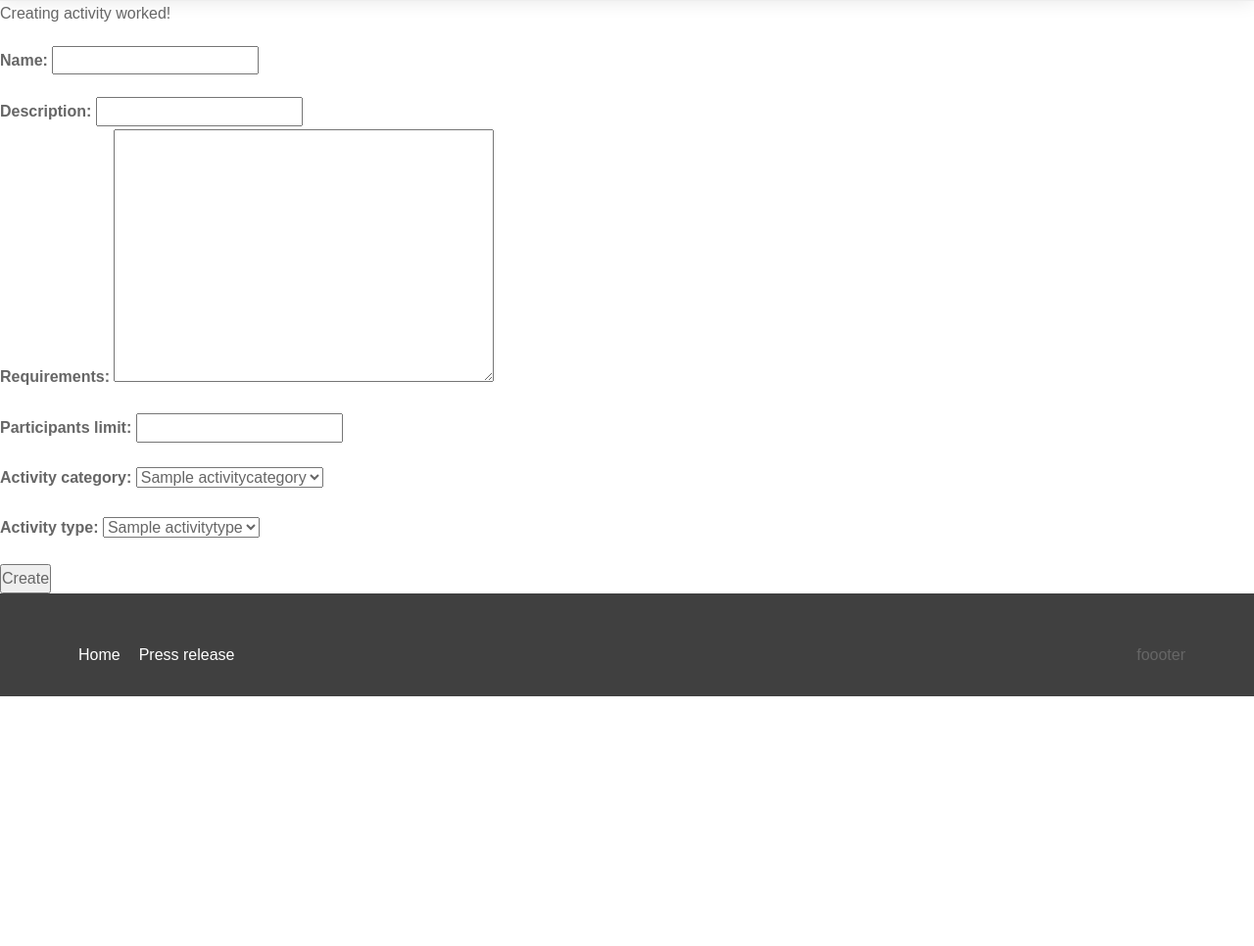
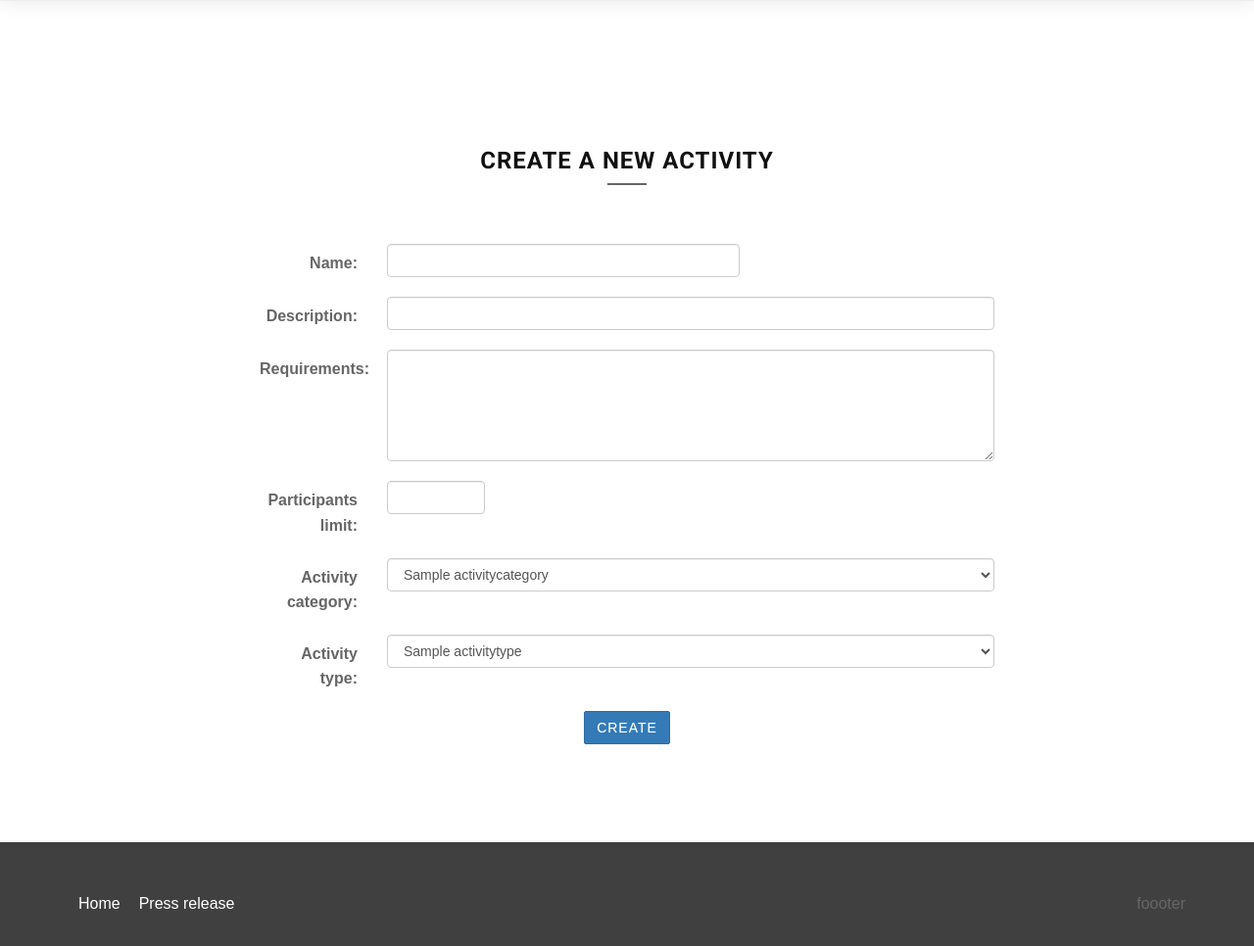
Before and after one commit to gisthere/Activities, a Django app: page /activity/create/ in a window 1280 px wide. Shown: the part 56-1022 px from the top of the page at 98% size. Before the commit the page ends 767 px from the top, so only its background shows below. Run offline with Django 3.2, Linux system fonts and the light colour scheme; tables that the repository leaves empty hold one stand-in row (values such as "Sample post"); some libraries are stand-ins or nearby versions; some web fonts are replaced.

Commit message:
Integration of Bootstrap forms for front end in "Create Activity" page.

```diff
--- a/Activities/activity/templates/activity/create.html
+++ b/Activities/activity/templates/activity/create.html
@@ -3,47 +3,74 @@
 {% block title %}Create Activity{% endblock %}
 
 {% block content %}
-    <p>Creating activity worked!</p>
-    <form action="{% url 'activity:add_activity' %}" method="post" novalidate>
+    <section class="home-section nopadd-bot color-dark text-center">
+        <div class="container marginbot-50">
+            <div class="row">
+                <div class="col-lg-8 col-lg-offset-2">
+                    <div class="animatedParent">
+                        <div class="section-heading text-center">
+                            <h2 class="h-bold animated bounceInDown">Create a new Activity</h2>
+                            <div class="divider-header"></div>
+                        </div>
+                    </div>
+                </div>
+            </div>
+        </div>
+        <div class="container">
+            <div class="row marginbot-80">
+                <div class="col-md-8 col-md-offset-2">
+                    <form class="form-horizontal" action="{% url 'activity:add_activity' %}" method="post" novalidate>
                         {% csrf_token %}
-
-        <p>
-        <label for="id_name">Name:</label>
-        <input id="id_name" maxlength="30" name="name" type="text" required="">
-        </p>
-
-        <label for="id_description">Description:</label>
-        <input id="id_description" maxlength="30" name="description" type="text">
-
-        <p>
-            <label for="id_requirements">Requirements:</label>
-            <textarea cols="40" id="id_requirements" name="requirements" rows="10" required=""></textarea>
-        </p>
-
-        <p>
-            <label for="id_participants_limit">Participants limit:</label>
-            <input id="id_participants_limit" name="participants_limit" type="text" required="">
-        </p>
-
-        <p>
-            <label class="required" for="id_activity_category">Activity category:</label>
-            <select id="id_activity_category" name="activity_category" required="">
+                    <div class="form-group">
+                        <label for="id_name" class="col-sm-2 control-label">Name:</label>
+                        <div class="col-sm-6">
+                            <input id="id_name" class="form-control" maxlength="30" name="name" type="text" required="">
+                        </div>
+                    </div>
+                    <div class="form-group">
+                        <label for="id_description" class="col-sm-2 control-label">Description:</label>
+                        <div class="col-sm-10">
+                            <input id="id_description" class="form-control" maxlength="30" name="description" type="text">
+                        </div>
+                    </div>
+                    <div class="form-group">
+                        <label for="id_requirements" class="col-sm-2 control-label">Requirements:</label>
+                        <div class="col-sm-10">
+                            <textarea id="id_requirements" class="form-control" name="requirements" rows="5" required=""></textarea>
+                        </div>
+                    </div>
+                    <div class="form-group">
+                        <label for="id_participants_limit" class="col-sm-2 control-label">Participants limit:</label>
+                        <div class="col-sm-2">
+                            <input id="id_participants_limit" class="form-control" name="participants_limit" type="text" required="">
+                        </div>
+                    </div>
+                    <div class="form-group">
+                        <label for="id_activity_category" class="col-sm-2 control-label">Activity category:</label>
+                        <div class="col-sm-10">
+                            <select id="id_activity_category" class="form-control" name="activity_category" required="">
                                 {% for category in activity_categories %}
                                     <option value="{{ category.id }}" >{{ category.name }}</option>
                                 {% endfor %}
                             </select>
-        </p>
-
-        <p>
-            <label class="required" for="id_activity_type">Activity type:</label>
-            <select id="id_activity_type" name="activity_type" required="">
+                        </div>
+                    </div>
+                    <div class="form-group">
+                        <label for="id_activity_type" class="col-sm-2 control-label">Activity type:</label>
+                        <div class="col-sm-10">
+                            <select id="id_activity_type" class="form-control" name="activity_type" required="">
                                 {% for type in activity_types %}
                                     <option value="{{ type.id }}" >{{ type.name }}</option>
                                 {% endfor %}
                             </select>
-        </p>
-
-        <input type="submit" value="Create" />
-
+                        </div>
+                    </div>
+                    <div class="form-group">
+                        <button type="submit" class="btn btn-primary">Create</button>
+                    </div>
                     </form>
+                </div>
+            </div>
+        </div>
+    </section>
 {% endblock %}
```
Lines whose indentation alone changed are shown as unchanged.
